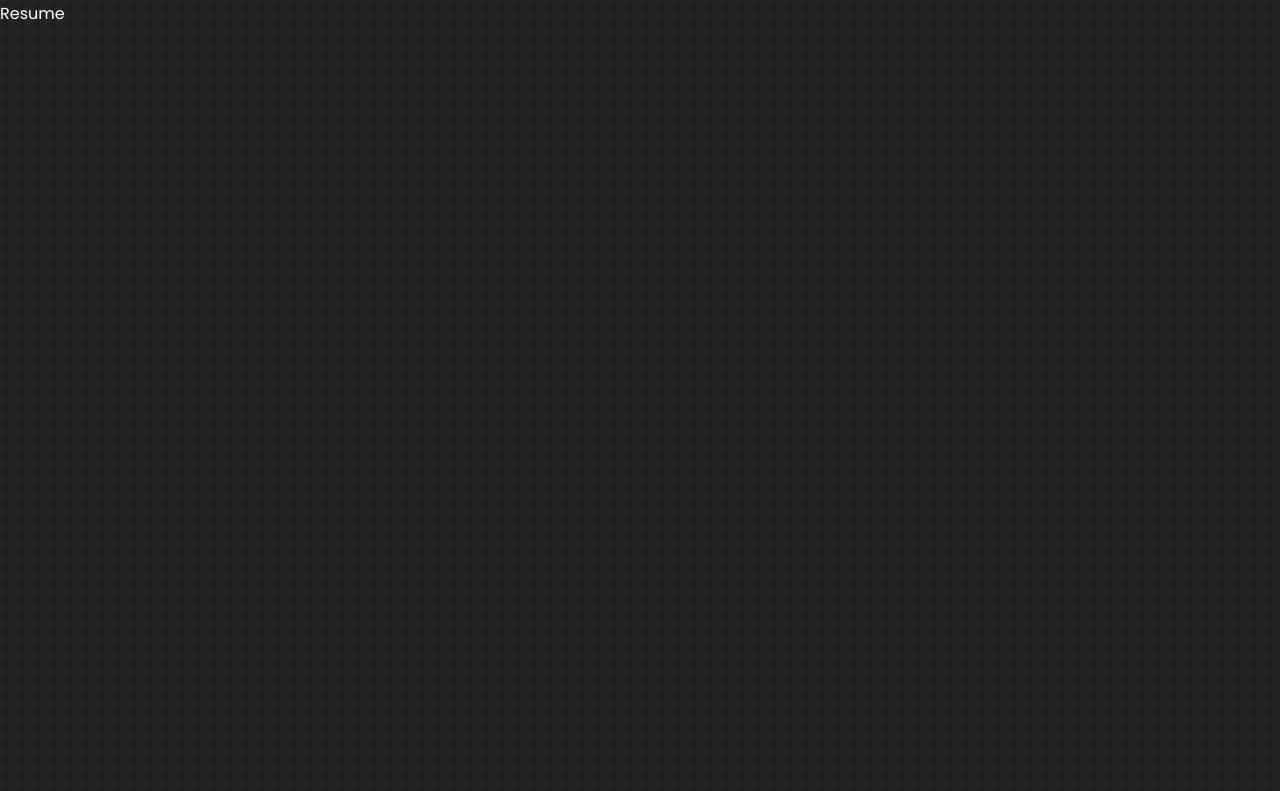
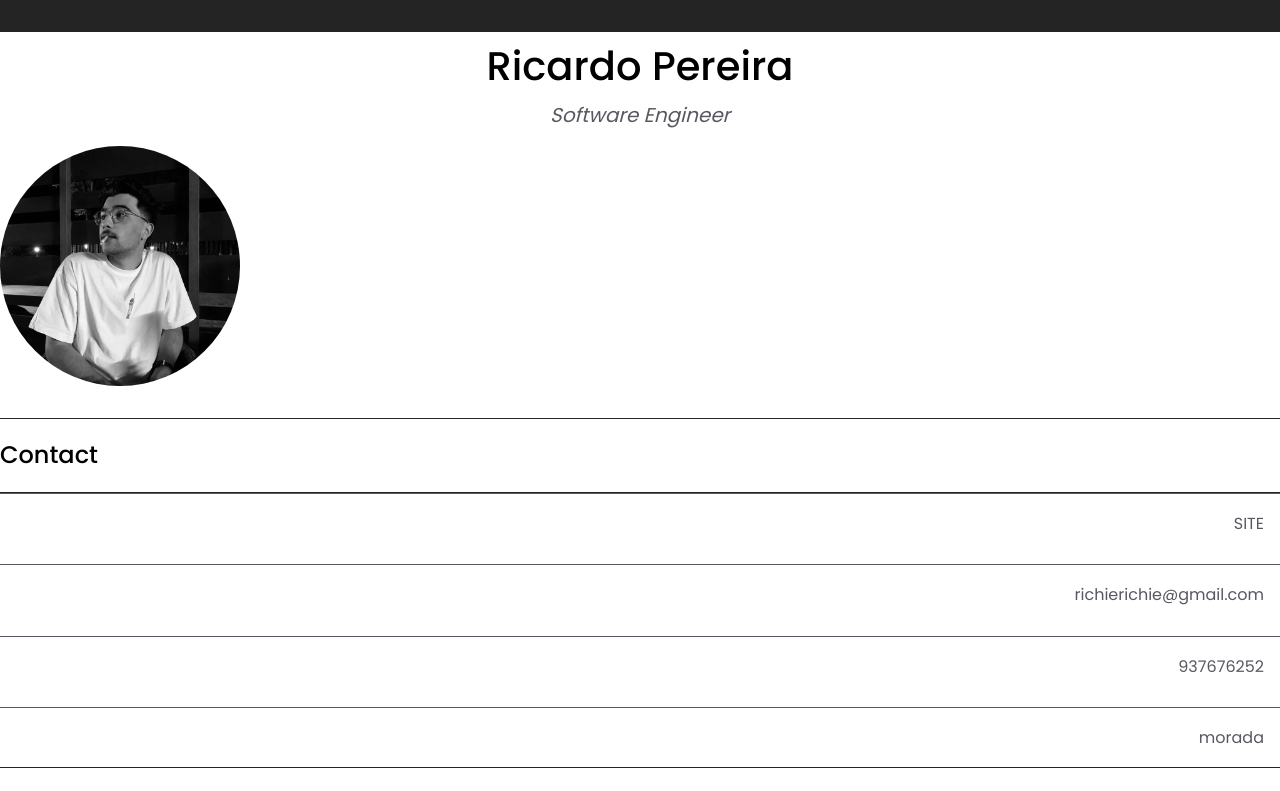
Before and after one commit to Richie735/react-folio, a React (Create React App) app: page /Resume in a window 1280 px wide. Shown: the top 791 px of the page. Built offline with nearby package versions, Linux system fonts and the light colour scheme.

Commit message:
Ailerons Font

```diff
--- a/src/components/hero/hero.css
+++ b/src/components/hero/hero.css
@@ -1,7 +1,8 @@
 .hero {
+
   display: flex;
   flex-direction: column;
-  align-items: flex-start;
+  align-items: center;
   justify-content: center;
   margin-top: -20px;
 }
@@ -11,13 +12,16 @@
   font-family: var(--mono-font);
   font-size: 18px;
   font-weight: 400;
+  left: 0;
 }
 
 .hero h1 {
+  font-family: "Ailerons";
   color: var(--text-color);
-  font-weight: 600;
-  font-size: 5rem;
+  font-weight: 500;
+  font-size: 7rem;
   line-height: 1;
+  letter-spacing: -0.7rem;
 }
 
 .hero h3 {
--- a/src/index.css
+++ b/src/index.css
@@ -6,12 +6,18 @@
   src: url("/src/assets/SFMono-Regular.ttf");
 }
 
+@font-face {
+  font-family: "Ailerons";
+  font-weight: 400;
+  src: url("/src/assets/Ailerons-Typeface.otf");
+}
+
 :root {
   --bg-color: rgb(36, 36, 36);
   --bg-alt-color: #585861;
   --main-color: #fdbc0a;
   --main-transp-color: rgba(253, 188, 10, 0.17);
-  --main-alt-color: rgba(77, 181, 255, 0.4);
+  --main-alt-color: rgb(211, 138, 12);
   --text-color: #fff;
   --light-color: #d7d7d7;
 
@@ -48,7 +54,7 @@ body {
   background: var(--bg-color);
   color: var(--text-color);
   line-height: 1.7;
-  background-image: url(../src/assets/bg-texture.png);
+  /* background-image: url(../src/assets/bg-texture.png); */
 }
 
 /* General Styles */
@@ -121,6 +127,8 @@ a:hover {
 
 .numbered-heading-odd,
 .numbered-heading-even {
+  font-family: "Ailerons";
+  letter-spacing: -0.4rem;
   display: flex;
   align-items: center;
   justify-items: center;
@@ -133,6 +141,7 @@ a:hover {
 
 .numbered-heading-odd span,
 .numbered-heading-even span {
+  letter-spacing: normal;
   position: relative;
   margin-right: 10px;
   color: var(--main-color);
--- a/src/pages/Resume.jsx
+++ b/src/pages/Resume.jsx
@@ -1,7 +1,123 @@
 import React from "react";
+import Me from "../assets/me-about.jpeg";
+import "./resume.css";
 
 const Resume = () => {
-  return <div>Resume</div>;
+  return (
+    <div className="cv">
+      <div className="cv-profile">
+        <h1>Ricardo Pereira</h1>
+        <p><em>Software Engineer</em></p>
+        <img src={Me} alt="" />
+      </div>
+
+      <div className="cv-contact">
+        <h2>Contact</h2>
+        <ul>
+          <li><a href="">SITE</a></li>
+          <li>richierichie@gmail.com</li>
+          <li><a href="">937676252</a></li>
+          <li>morada</li>
+        </ul>
+        <h2>Social</h2>
+        <ul>
+          <li>Linkdin</li>
+          <li>GitHub</li>
+          <li>Instagram</li>
+        </ul>
+      </div>
+
+      <div className="r-objectives">
+        Lorem ipsum dolor sit amet, consectetur adipisicing elit. Aut enim
+        architecto consequatur nemo error incidunt nobis vero, sit quod tempore
+        in, magnam optio libero velit vel harum assumenda doloribus veritatis.
+        Lorem ipsum dolor sit, amet consectetur adipisicing elit. Ab nesciunt
+        ut, fugiat cumque doloremque sit quos a esse perspiciatis exercitationem
+        delectus mollitia officiis architecto, ex minima placeat illo. Sint,
+        eligendi!
+      </div>
+
+      <div className="skills">
+        <h2>Capabilities/Skills</h2>
+        <ul>
+          <li>
+            <h3>Professional</h3>
+            <ul>
+              <li>Lorem.</li>
+              <li>Minus.</li>
+              <li>Porro?</li>
+              <li>Tempora.</li>
+              <li>Omnis?</li>
+              <li>Accusamus!</li>
+              <li>Earum!</li>
+              <li>Omnis?</li>
+            </ul>
+          </li>
+          <li>
+            <h3>Personal</h3>
+            <ul>
+              <li>Lorem.</li>
+              <li>Iste?</li>
+              <li>Repellendus.</li>
+              <li>Laboriosam.</li>
+              <li>Aperiam?</li>
+              <li>Similique?</li>
+              <li>Sint.</li>
+              <li>Labore?</li>
+            </ul>
+          </li>
+        </ul>
+      </div>
+
+      <div className="education">
+        <h2>Education</h2>
+        <ul className="timeline">
+          <li className="event">
+            <span className="duration">2005-2006</span>
+            <h3>Degree/Major</h3>
+            <p>III Hybwerwqe</p>
+            <p>
+              Lorem ipsum dolor sit amet consectetur adipisicing elit. Facere
+              eligendi repellat necessitatibus error sed nemo dignissimos eius
+              aliquam! Ad consequatur cupiditate atque doloribus culpa expedita
+              eveniet, officia velit nulla quidem!
+            </p>
+            <p>CGPA: 8.5</p>
+          </li>
+          <li className="event">
+            <span className="duration">2007-2010</span>
+            <h3>Degree/Major</h3>
+            <p>III Hybwerwqe</p>
+            <p>
+              Lorem ipsum dolor sit amet consectetur adipisicing elit. Facere
+              eligendi repellat necessitatibus error sed nemo dignissimos eius
+              aliquam! Ad consequatur cupiditate atque doloribus culpa expedita
+              eveniet, officia velit nulla quidem!
+            </p>
+            <p>CGPA: 8.5</p>
+          </li>
+        </ul>
+      </div>
+
+      <div className="experience">
+        <ul className="timeline">
+          <span className="event">20xx-20xx</span>
+          <h3>Job Position</h3>
+          <p>Location</p>
+          <p>
+            Lorem ipsum dolor sit amet consectetur, adipisicing elit. Molestias,
+            reprehenderit tempore voluptates eligendi asperiores soluta
+            laboriosam nihil fugit atque. Fugiat quidem commodi amet repellendus
+            voluptates in sed laudantium. Ratione, suscipit. Lorem ipsum dolor
+            sit amet consectetur adipisicing elit. Adipisci sint numquam
+            incidunt quas temporibus quae possimus praesentium quaerat
+            laudantium labore, asperiores at? Nostrum, ea inventore quis esse
+            quod sunt excepturi!
+          </p>
+        </ul>
+      </div>
+    </div>
+  );
 };
 
 export default Resume;
--- /dev/null
+++ b/src/pages/resume.css
@@ -0,0 +1,59 @@
+.cv {
+    background: white !important;
+    color: black;
+}
+
+.cv h2{
+    padding: 1rem 0;
+    margin-bottom: 2rem;
+    border-top: 1px solid var(--bg-color);
+    border-bottom: 1px solid var(--bg-color);
+}
+
+.cv h3 {
+    color: var(--main-alt-color);
+    margin-bottom: 1rem;
+}
+
+.cv p {
+    line-height: 1.5;
+}
+
+.cv a {
+    color: inherit;
+}
+
+.cv div {
+    margin-top: 2rem;
+}
+
+.cv-profile {
+    text-align: center;
+}
+
+.cv-profile img {
+    border-radius: 50%;
+    width: 15rem;
+    height: 15rem;
+}
+
+.cv-profile p {
+    color: var(--bg-alt-color);
+    margin-bottom: 1rem;
+    font-size: 1.25rem;
+}
+
+.cv-contact ul {
+    margin-top: -2rem;
+}
+
+.cv-contact li {
+    text-align: right;
+    padding: 1rem;
+    border-top: 1px solid var(--bg-alt-color);
+    color: var(--bg-alt-color);
+}
+
+li + li {
+    margin-top: 0.7rem;
+}
```
Also changed, not shown: src/assets/Ailerons-Typeface.otf (added).
